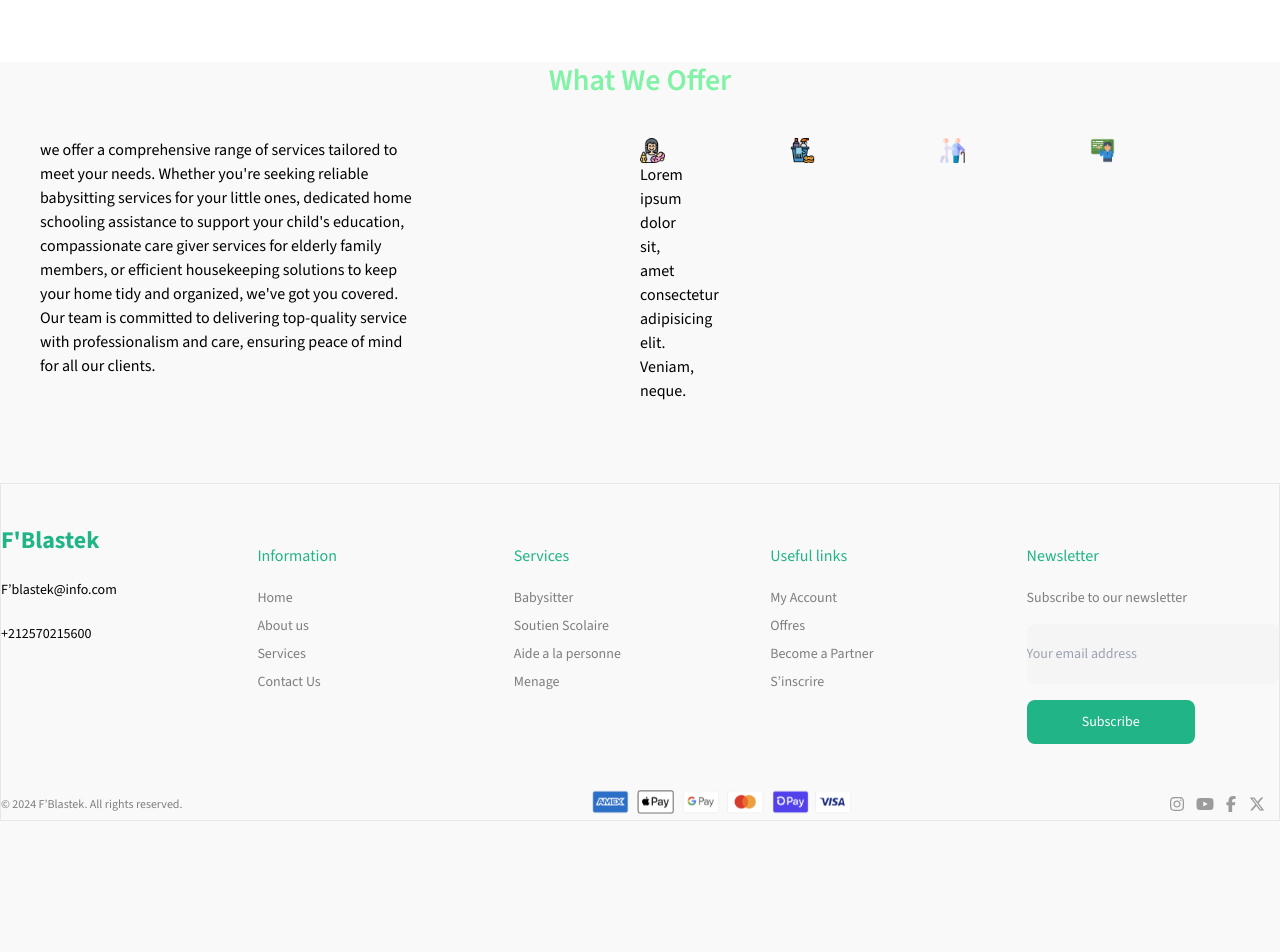
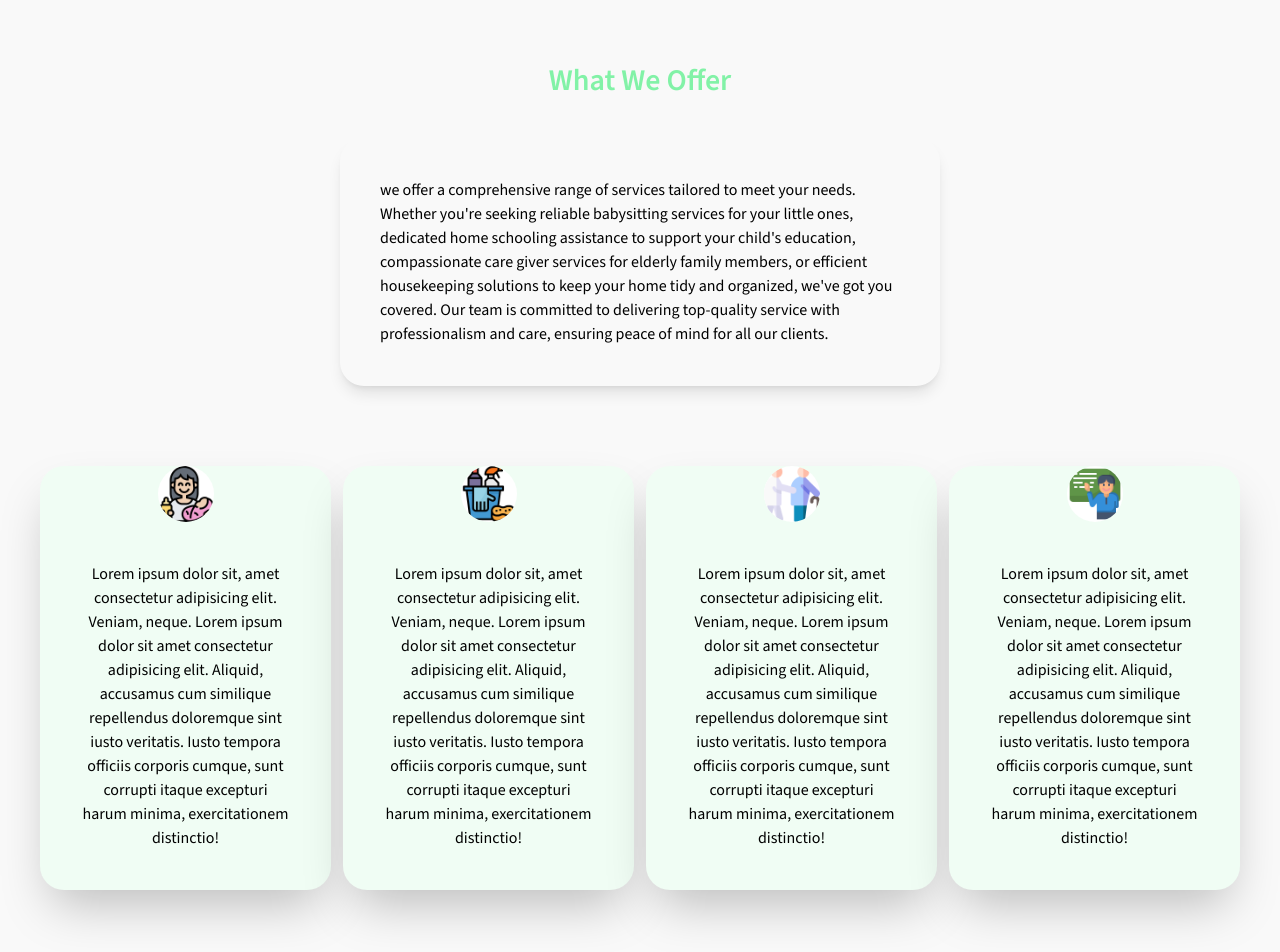
Before and after one commit to hamzaelalamy/f-blastek, a React (Vite) app in the folder app/: page /About in a window 1280 px wide. Shown: the part 1100-2052 px from the top of the page. Before the commit the page ends 1921 px from the top, so only its background shows below. Built offline with nearby package versions, Linux system fonts and the light colour scheme.

Commit message:
add a section for what we offer import ant design in hero section

```diff
--- a/app/src/components/landingPage/HeroSection.tsx
+++ b/app/src/components/landingPage/HeroSection.tsx
@@ -1,4 +1,5 @@
 import React, { useState } from 'react';
+import { Carousel } from 'antd';
 import Header from '../common/Header';
 import HamburgerButton from '../common/HamburgerMenuButton/HamburgerButton';
 import MobileHeader from '../common/HamburgerMenuButton/MobileHeader';
--- a/app/src/index.css
+++ b/app/src/index.css
@@ -9,10 +9,3 @@ body{
     font-family : 'Source Sans 3';
     background-color : #f9f9f9;
 }
-
-.heroSpan{
-
-        -webkit-text-stroke-width: 0.4px;
-        -webkit-text-stroke-color: white;
-
-}
--- a/app/src/pages/About.tsx
+++ b/app/src/pages/About.tsx
@@ -3,10 +3,10 @@ import Header from "../components/common/Header";
 import Footer from "../components/common/Footer";
 function About() {
   return (
-        <div>
+    <div className="">
       <Header />
 
-            <section className="overflow-hidden pt-10 pb-12 lg:pt-[120px] lg:pb-[90px] bg-white">
+      <section className="overflow-hidden pt-10 pb-12 lg:pt-[120px] lg:pb-[90px] ">
         <div className="container mx-auto">
           <div className="flex flex-wrap items-center justify-between -mx-4">
             <div className="w-full px-4 lg:w-6/12">
@@ -75,33 +75,85 @@ function About() {
         <span className="block mb-4 text-lg text-[#82F2A7] text-center md:text-3xl font-semibold text-primary">
           What We Offer
         </span>
-                <div className="grid grid-cols-2 mt-10">
-                    <div className="w-96 items-center text ">
-                        we offer a comprehensive range of services tailored to meet your needs. Whether you're seeking reliable babysitting services for your little ones, dedicated home schooling assistance to support your child's education, compassionate care giver services for elderly family members, or efficient housekeeping solutions to keep your home tidy and organized, we've got you covered. Our team is committed to delivering top-quality service with professionalism and care, ensuring peace of mind for all our clients.
+        <div className=" w-full  flex flex-col gap-20 mt-10">
+          <div className=" w-1/2 mx-auto text-wrap items-center justify-center rounded-3xl p-10 shadow-lg ">
+            we offer a comprehensive range of services tailored to meet your
+            needs. Whether you're seeking reliable babysitting services for your
+            little ones, dedicated home schooling assistance to support your
+            child's education, compassionate care giver services for elderly
+            family members, or efficient housekeeping solutions to keep your
+            home tidy and organized, we've got you covered. Our team is
+            committed to delivering top-quality service with professionalism and
+            care, ensuring peace of mind for all our clients.
           </div>
 
-                    <div className="grid grid-cols-4">
+          <div className="grid gap-3 grid-cols-4">
+          <div className=" rounded-3xl shadow-2xl  bg-green-50">
 
-                        <div className="w-2/12">
-                            <img src="../../../aboutPage/babysitting2.png" alt="" />
-                            <p>Lorem ipsum dolor sit, amet consectetur adipisicing elit. Veniam, neque.</p>
+              <img
+                className="bg-white w-14  h-14 rounded-full mx-auto"
+                src="../../../aboutPage/babysitting2.png"
+                alt=""
+              />
+              <p className="mx-auto  p-10 text-center ">
+                Lorem ipsum dolor sit, amet consectetur adipisicing elit.
+                Veniam, neque. Lorem ipsum dolor sit amet consectetur
+                adipisicing elit. Aliquid, accusamus cum similique repellendus
+                doloremque sint iusto veritatis. Iusto tempora officiis corporis
+                cumque, sunt corrupti itaque excepturi harum minima,
+                exercitationem distinctio!
+              </p>
             </div>
-                        <div className="w-2/12">
-                            <img src="../../../aboutPage/cleaningIcon.png" alt="" />
+            <div className=" rounded-3xl shadow-2xl bg-green-50">
+
+              <img
+                className="bg-white w-14  h-14 rounded-full mx-auto"
+                src="../../../aboutPage/cleaningIcon.png"
+                alt=""
+              />
+              <p className="mx-auto  p-10 text-center">
+              Lorem ipsum dolor sit, amet consectetur adipisicing elit.
+                Veniam, neque. Lorem ipsum dolor sit amet consectetur
+                adipisicing elit. Aliquid, accusamus cum similique repellendus
+                doloremque sint iusto veritatis. Iusto tempora officiis corporis
+                cumque, sunt corrupti itaque excepturi harum minima,
+                exercitationem distinctio!
+              </p>
             </div>
-                        <div className="w-2/12">
-                            <img src="../../../aboutPage/old-man.png" alt="" />
+            <div className=" rounded-3xl shadow-2xl bg-green-50">
+
+              <img
+                className="bg-white w-14  h-14 rounded-full mx-auto"
+                src="../../../aboutPage/old-man.png"
+                alt=""
+              />
+              <p className="mx-auto  p-10 text-center">
+              Lorem ipsum dolor sit, amet consectetur adipisicing elit.
+                Veniam, neque. Lorem ipsum dolor sit amet consectetur
+                adipisicing elit. Aliquid, accusamus cum similique repellendus
+                doloremque sint iusto veritatis. Iusto tempora officiis corporis
+                cumque, sunt corrupti itaque excepturi harum minima,
+                exercitationem distinctio!
+              </p>
             </div>
-                        <div className="w-2/12">
-                            <img src="../../../aboutPage/teacher.png" alt="" />
-                        </div>
-
+            <div className=" rounded-3xl shadow-2xl bg-green-50">
+              <img
+                className=" mx-auto bg-white w-14  h-14 rounded-full "
+                src="../../../aboutPage/teacher.png"
+                alt=""
+              />
+              <p className="mx-auto  p-10 text-center">
+                Lorem ipsum dolor sit, amet consectetur adipisicing elit.
+                Veniam, neque. Lorem ipsum dolor sit amet consectetur
+                adipisicing elit. Aliquid, accusamus cum similique repellendus
+                doloremque sint iusto veritatis. Iusto tempora officiis corporis
+                cumque, sunt corrupti itaque excepturi harum minima,
+                exercitationem distinctio!
+              </p>
             </div>
           </div>
-
-
+        </div>
       </section>
-
 
       {/* <section className="text-gray-700 body-font mt-10">
             <div className="flex justify-center text-3xl font-bold text-gray-800 text-center"> */}
```
Lines whose indentation alone changed are shown as unchanged.
